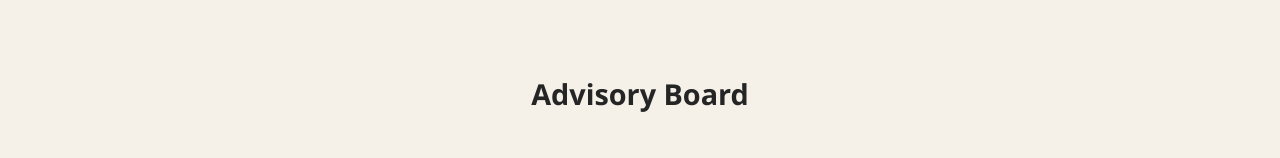
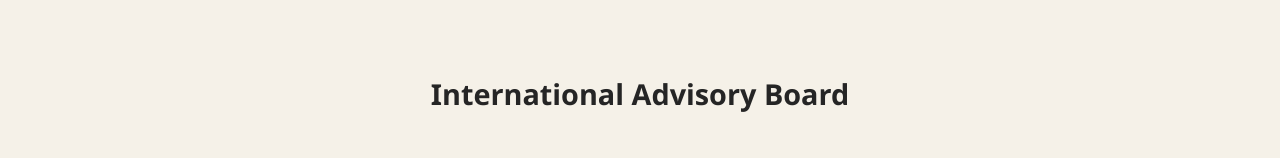
Before and after one commit to noblex1/cima_o, a React (Vite) app: page /governance in a window 1280 px wide. Shown: the part 474-632 px from the top of the page. Built offline with nearby package versions, Linux system fonts and the light colour scheme.

Commit message:
Update to International Advisory Board

```diff
--- a/src/pages/Governance.jsx
+++ b/src/pages/Governance.jsx
@@ -70,7 +70,7 @@ const Governance = () => {
       <section className="content-section">
         <div className="container">
           <div className="profiles-section">
-            <h3 className="profiles-subtitle">Advisory Board</h3>
+            <h3 className="profiles-subtitle">International Advisory Board</h3>
             <div className="profiles-grid">
               {boardMembers.map((member, index) => (
                 <div key={index} className="profile-card">
```
